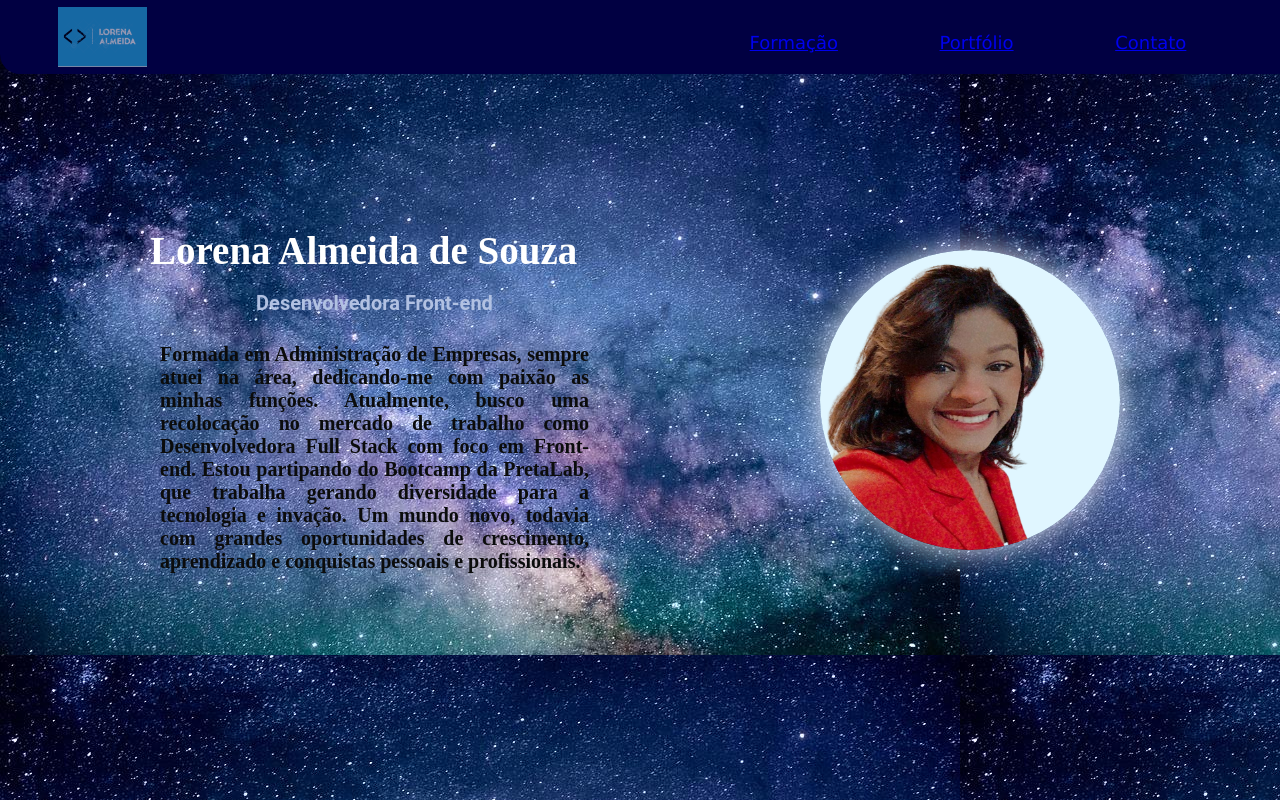
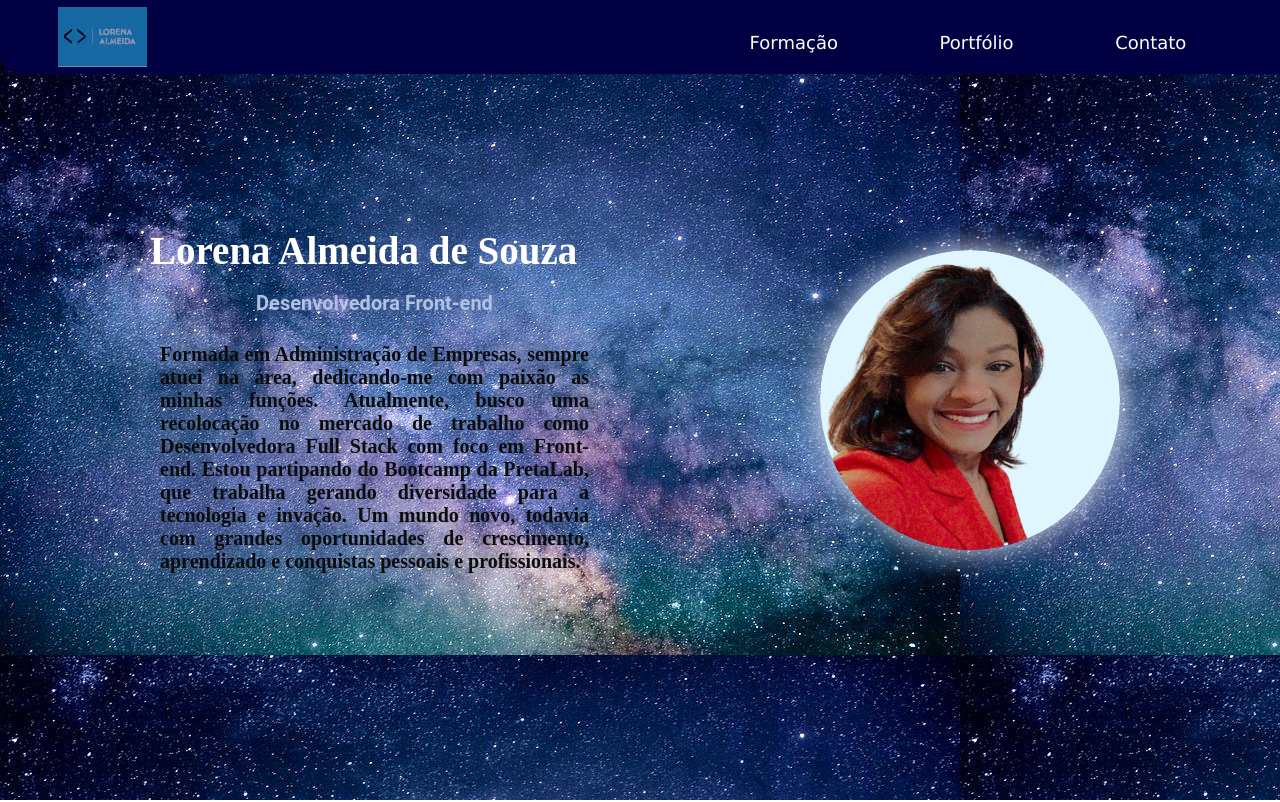
Before and after one commit to alopo2/Portfolio, a plain HTML site: page Index.html in a window 1280 px wide. Shown: the top 802 px of the page. Drawn offline with Linux system fonts and the light colour scheme.

Commit message:
Atualização Portfolio

```diff
--- a/Index.html
+++ b/Index.html
@@ -2,12 +2,14 @@
 <html lang="en">
 
 <head>
+
     <meta name="viewport>
     <meta name=" viewport " content="width=device-width, initial-scale=1 ">
     <link rel=" shortcut icon " href="img/logo-lorena.PNG ">
     <title>Meu Portfólio</title>
     <meta charset="utf-8 ">
     <link rel="stylesheet " href="index.css ">
+    <link rel="stylesheet " type="text/css " href="style.css ">
     <script src="https://use.fontawesome.com/releases/v5.15.3/js/all.js " data-auto-replace-svg="nest ">
     </script>
 </head>
--- a/index.css
+++ b/index.css
@@ -54,11 +54,17 @@
             }
 
             .lista-menu li>a:hover {
-                color: rgb(255, 255, 255);
+                color: rgb(184, 223, 255);
                 font-size: 18px;
                 background-color: #010042;
                 border-radius: 10%;
                 text-decoration: none;
+            }
+
+            a:-webkit-any-link {
+                color: #fff;
+                text-decoration: none;
+                cursor: pointer;
             }
 
             .principal {
```
